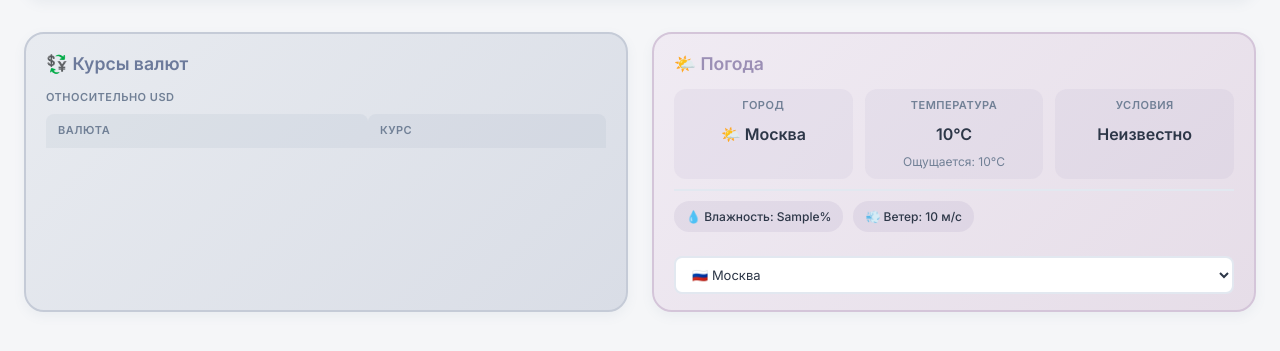
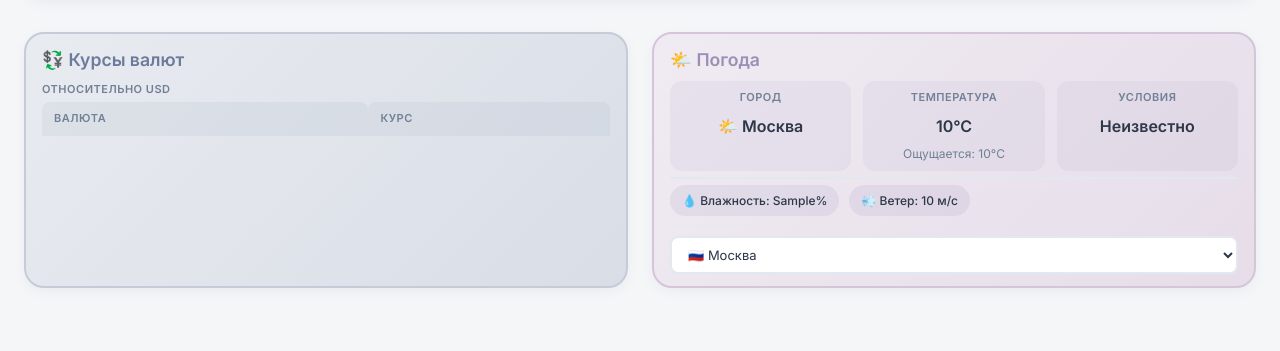
Before and after one commit to peggy-lee-zorba/Peggy_Lee_Zorba_ai, a Flask app: page / in a window 1280 px wide. Shown: the part 144-495 px from the top of the page. Run offline with Flask 3, Linux system fonts and the light colour scheme; a database or web service that is not in the repository returns one stand-in record (values such as "Sample title"); data that the repository does not hold is empty.

Commit message:
251102 - [Cline] - Update CSS styles

```diff
--- a/static/style.css
+++ b/static/style.css
@@ -85,7 +85,7 @@ body {
 
 .card {
     background: var(--surface);
-    padding: 16px 20px;  /* Было 24px */
+    padding: 12px 16px;  /* Уменьшено для компактности */
     border-radius: 20px;
     box-shadow: var(--shadow);
     transition: all 0.3s ease;
@@ -101,7 +101,7 @@ body {
 .card h3 {
     font-size: 1.1rem;  /* Было 1.2rem */
     font-weight: 700;
-    margin-bottom: 10px;  /* Было 16px */
+    margin-bottom: 6px;  /* Уменьшено для компактности */
     color: var(--text-primary);
     display: flex;
     align-items: center;
@@ -164,8 +164,8 @@ tbody tr:hover {
     display: flex;
     gap: 12px;  /* Было 20px */
     flex-wrap: wrap;
-    margin-bottom: 10px;  /* Было 16px */
-    padding-bottom: 10px;  /* Было 16px */
+    margin-bottom: 6px;  /* Уменьшено для компактности */
+    padding-bottom: 6px;  /* Уменьшено для компактности */
     border-bottom: 2px solid var(--border);
 }
 
@@ -226,7 +226,7 @@ select {
     background: var(--surface);
     cursor: pointer;
     transition: all 0.3s ease;
-    margin-top: 12px;
+    margin-top: 8px;  /* Уменьшено для компактности */
 }
 
 select:hover {
@@ -394,7 +394,7 @@ input:focus {
     font-size: 11px;  /* Было 12px */
     text-transform: uppercase;
     letter-spacing: 0.5px;
-    margin-bottom: 8px;  /* Было 12px */
+    margin-bottom: 4px;  /* Уменьшено для компактности */
     font-weight: 600;
 }
 
```
